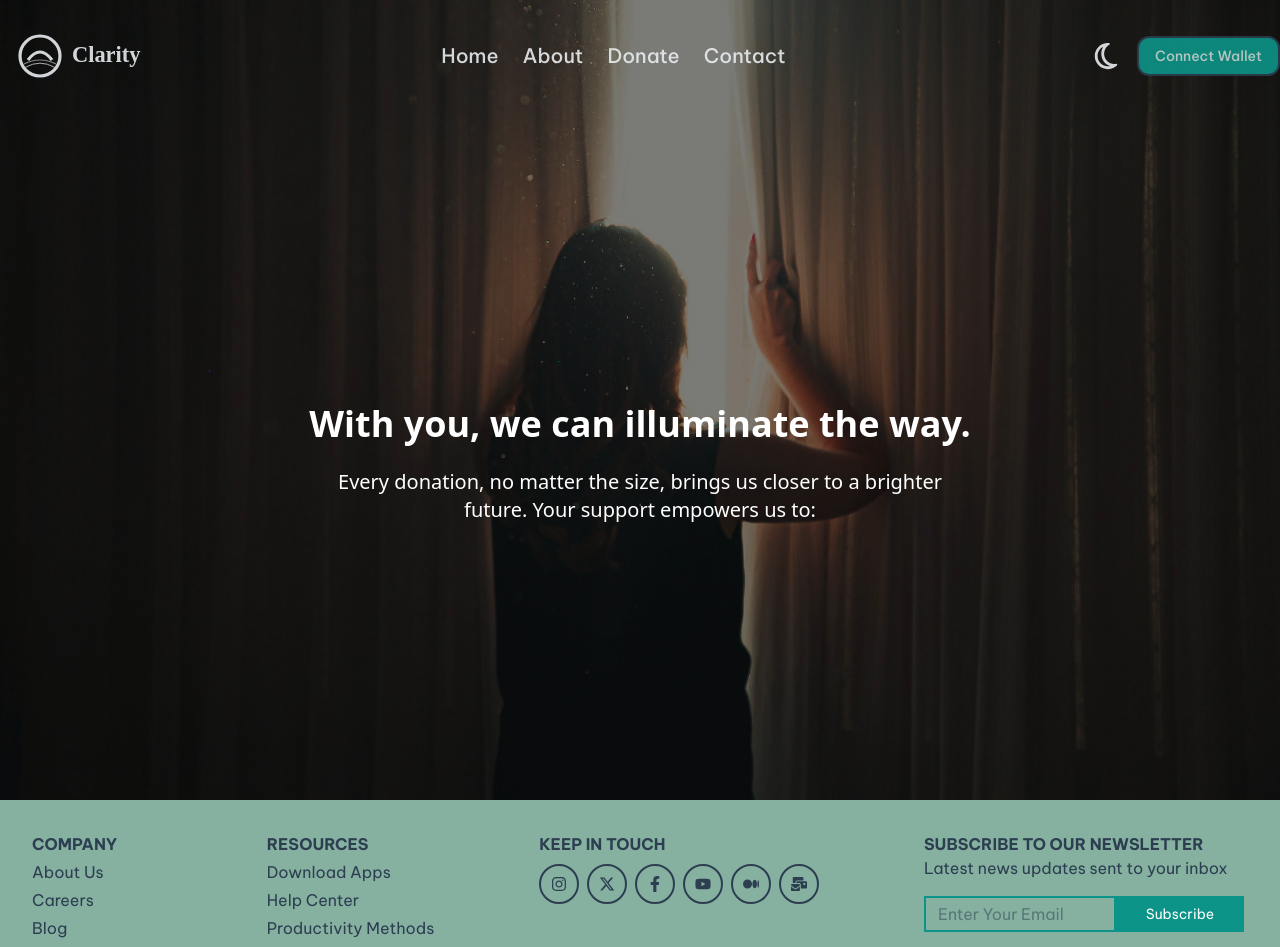
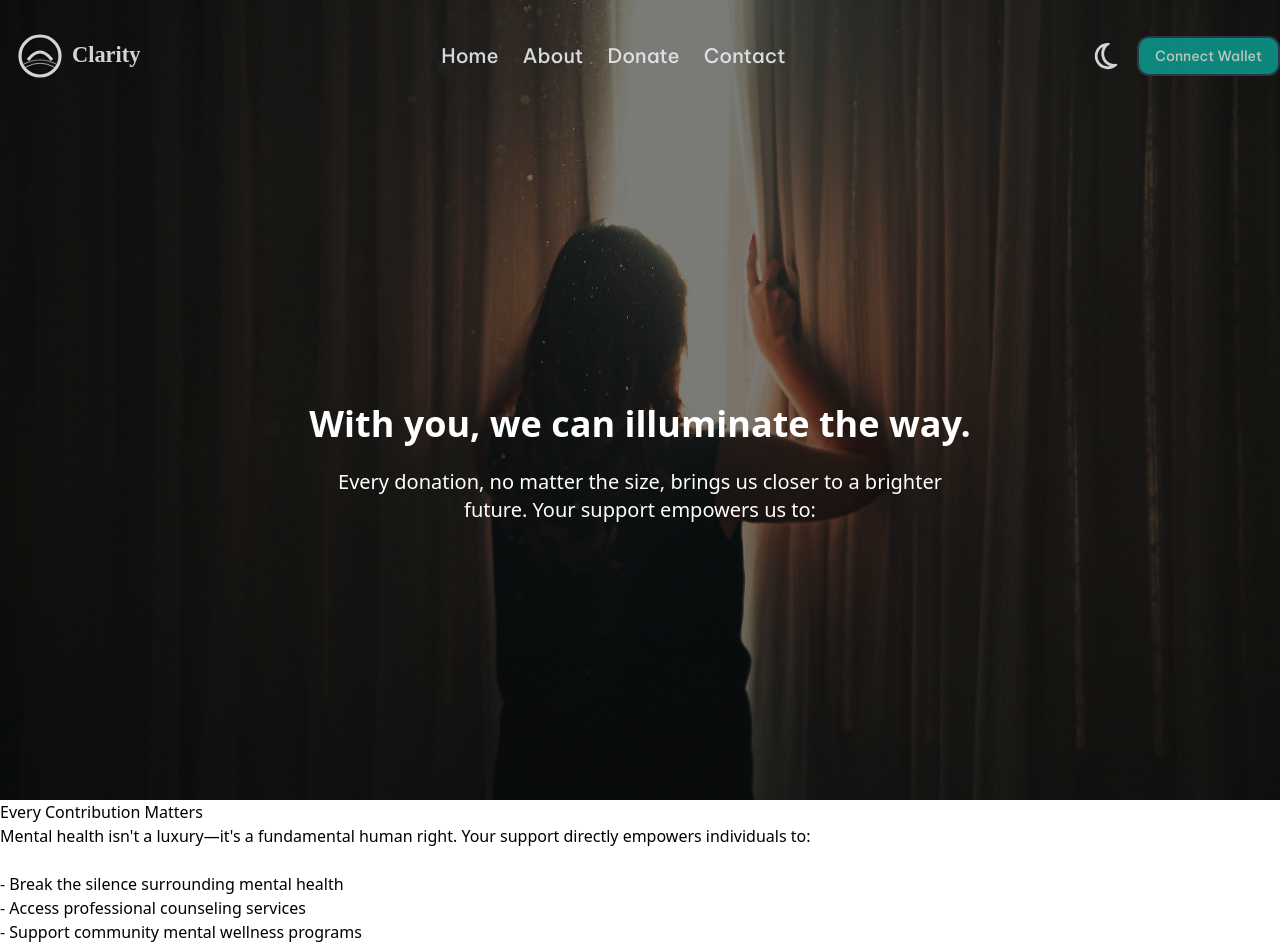
Before and after one commit to EmperorSmiles/Clarity, a React (Vite) app: page /donate in a window 1280 px wide. Shown: the top 947 px of the page. Built offline with nearby package versions, Linux system fonts and the light colour scheme.

Commit message:
More tweaking

```diff
--- a/src/pages/DonatePage.tsx
+++ b/src/pages/DonatePage.tsx
@@ -1,10 +1,12 @@
 import React from "react";
 import DonateHero from "../components/DonateHero";
+import DonateBody from "../components/DonateBody";
 
 const DonatePage: React.FC = () => {
   return (
-    <div className=" h-screen">
+    <div className="min-h-screen">
       <DonateHero />
+      <DonateBody />
     </div>
   );
 };
```
